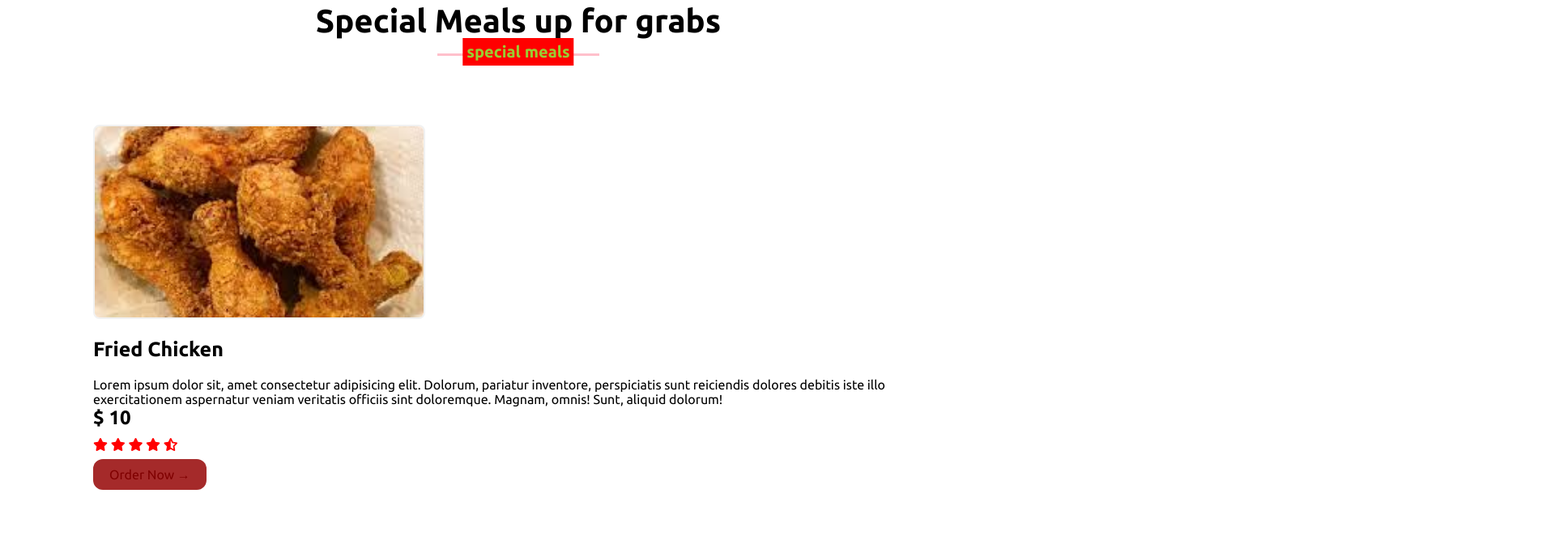
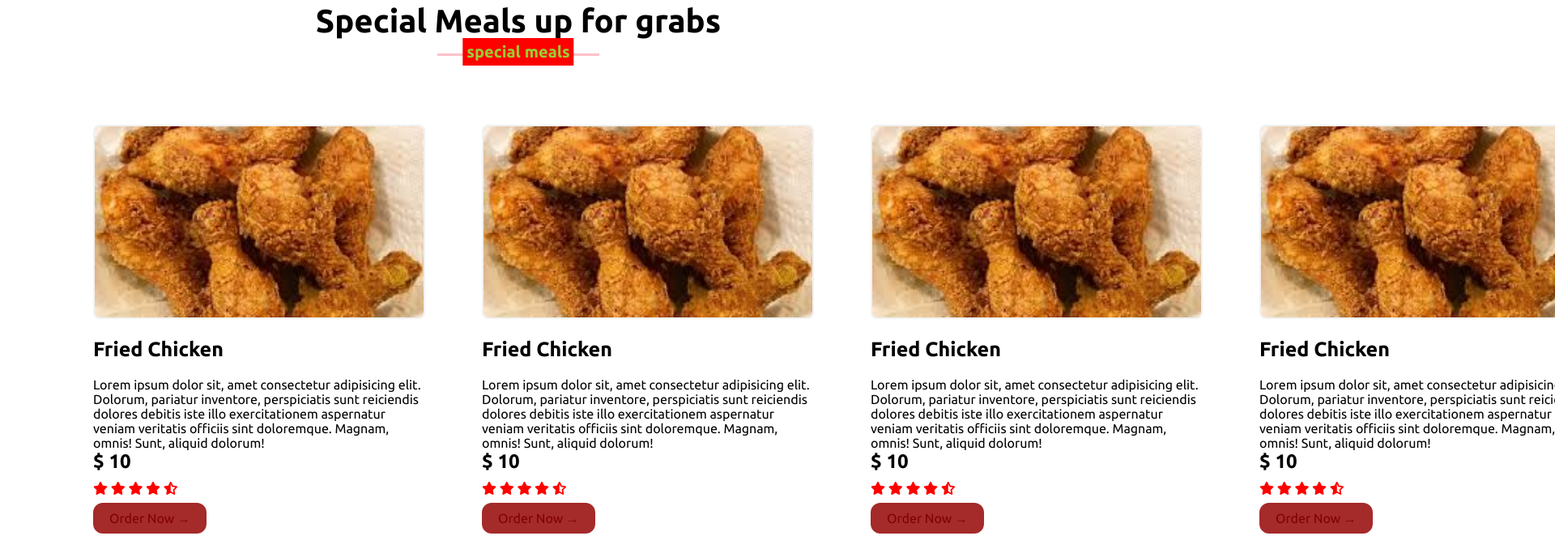
Before and after one commit to marky376/bravo_delivers, a plain HTML site: page index.html in a window 1280 px wide. Shown: the part 897-1559 px from the top of the page at 81% size, 1920 px wide, since content can reach past the window. Drawn offline with nearby package versions, Linux system fonts and the light colour scheme.

Commit message:
Displaying the flex method for the classes 'card' in my index.html

```diff
--- a/styles.css
+++ b/styles.css
@@ -206,9 +206,6 @@ section {
 /* Container for cards */
 .special .container{
     display: flex;
-    flex-wrap: wrap;
-    gap: 20px;
-    justify-content: center;
 }
 .special .card{
     background: white;
```
